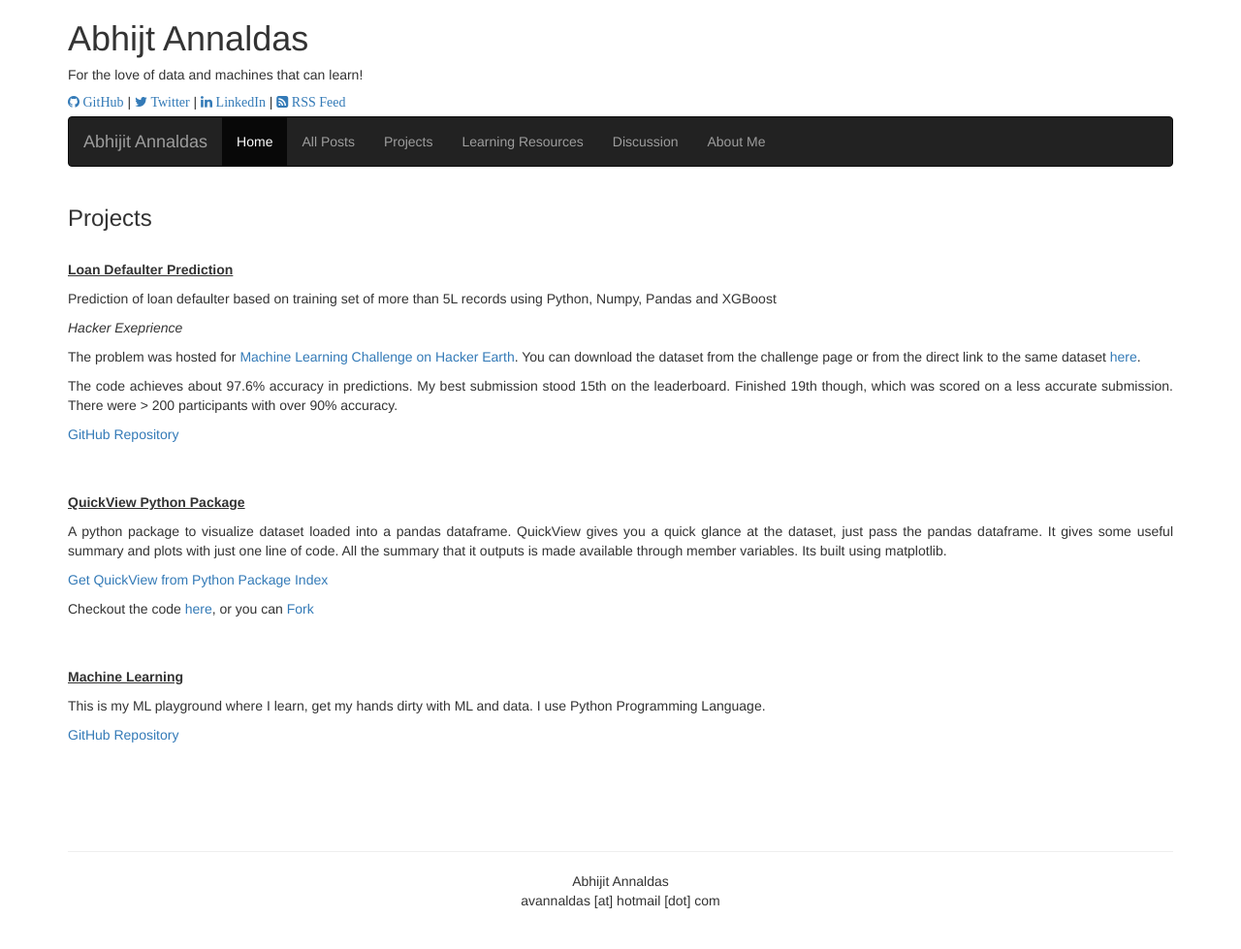
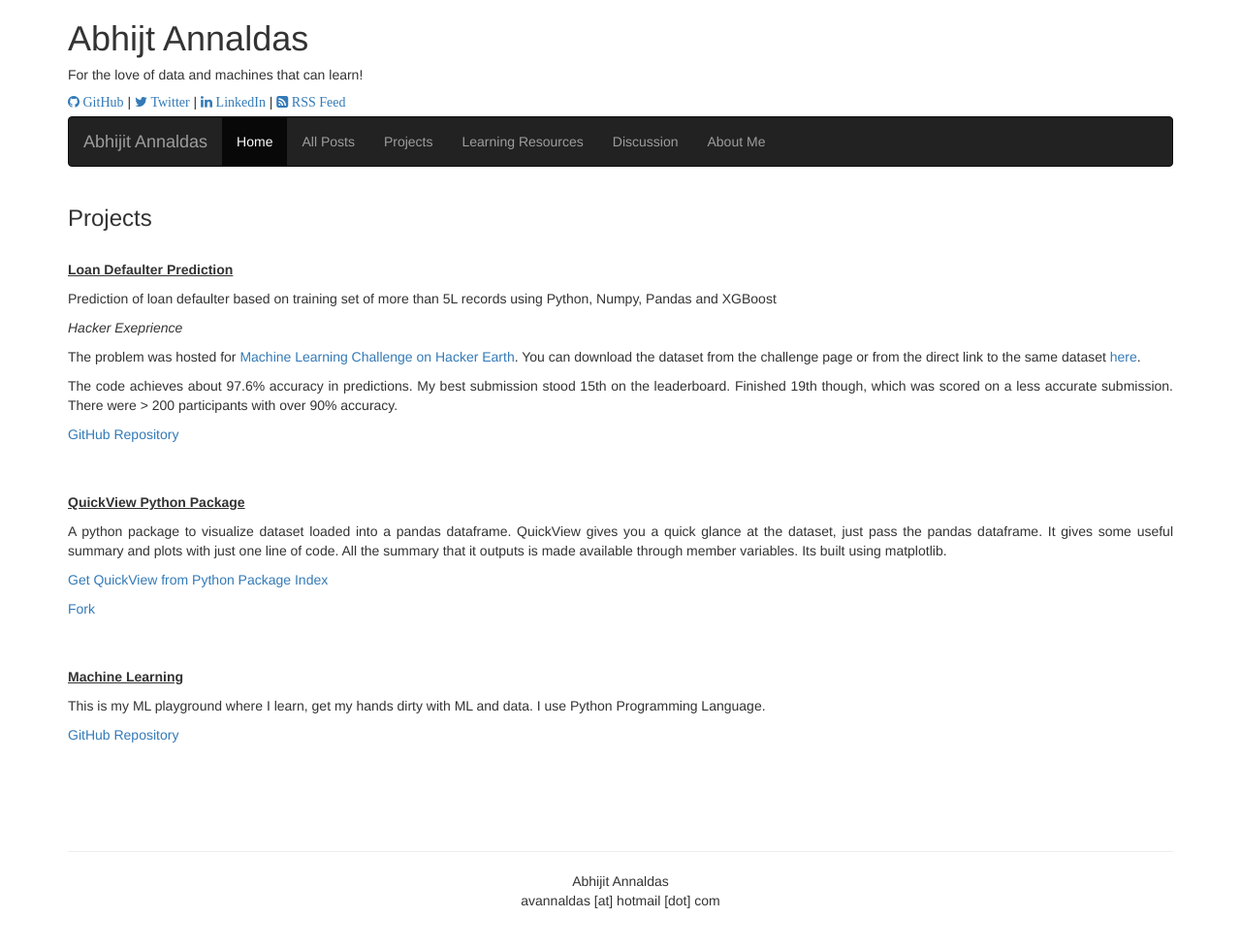
Before and after one commit to devm1023/ML_project, a Jekyll site: the page built from pages/projects.html, in a window 1280 px wide. Shown: the whole page at 97% size. Built offline with Jekyll 4.4.1, drawn with Linux system fonts in a browser that asks for light colours; nearby versions of some CDN libraries.

Commit message:
Update projects.html

```diff
--- a/pages/projects.html
+++ b/pages/projects.html
@@ -20,7 +20,7 @@
 <p><b><u>QuickView Python Package</u></b></p>
 <p>A python package to visualize dataset loaded into a pandas dataframe. QuickView gives you a quick glance at the dataset, just pass the pandas dataframe. It gives some useful summary and plots with just one line of code. All the summary that it outputs is made available through member variables. Its built using matplotlib.</p>
 <p><A href="https://pypi.python.org/pypi/QuickView" target="_blank">Get QuickView from Python Package Index</A></p>
-<p>Checkout the code <A href="https://github.com/avannaldas/QuickView" target="_blank">here</A>, or you can <a class="github-button" href="https://github.com/avannaldas/QuickView/fork" data-icon="octicon-repo-forked" data-style="mega" data-count-href="/avannaldas/QuickView/network" data-count-api="/repos/avannaldas/QuickView#forks_count" data-count-aria-label="# forks on GitHub" aria-label="Fork avannaldas/QuickView on GitHub">Fork</a></p>
+<p><a class="github-button" href="https://github.com/avannaldas/QuickView/fork" data-icon="octicon-repo-forked" data-style="mega" data-count-href="/avannaldas/QuickView/network" data-count-api="/repos/avannaldas/QuickView#forks_count" data-count-aria-label="# forks on GitHub" aria-label="Fork avannaldas/QuickView on GitHub">Fork</a></p>
 
 <br /><br />
 
```
